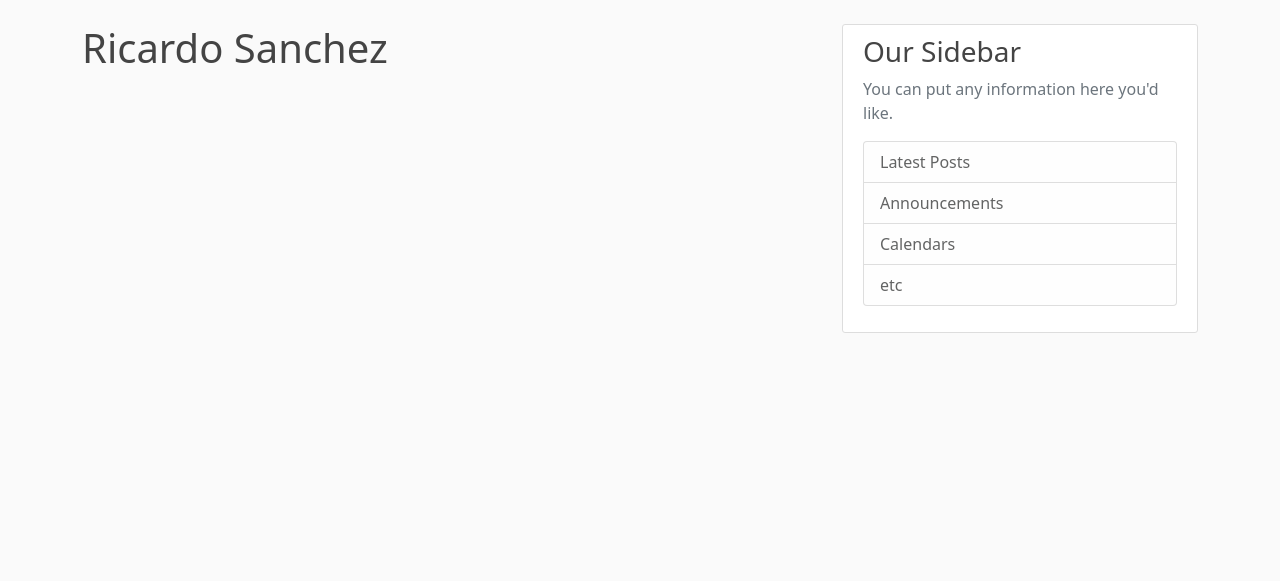
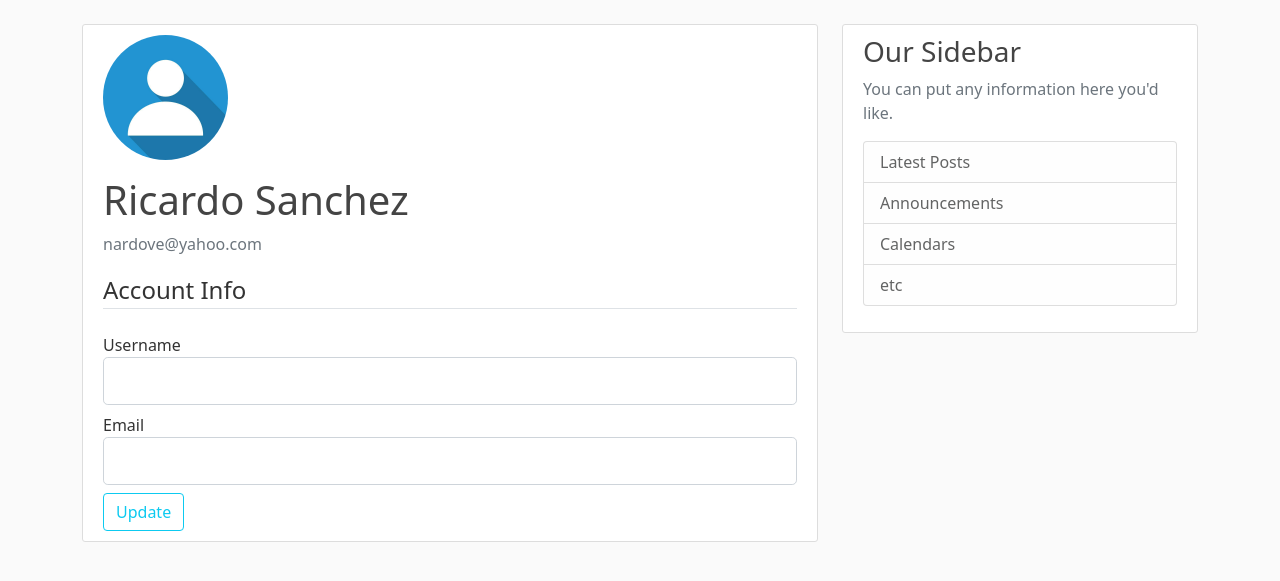
Before and after one commit to nardove/flask_101, a Flask app: page /account in a window 1280 px wide. Shown: the part 56-637 px from the top of the page. Run offline with Flask 2, Linux system fonts and the light colour scheme; a user stored in the database is signed in.

Commit message:
Part 7 wip

```diff
--- a/flaskblog/forms.py
+++ b/flaskblog/forms.py
@@ -1,4 +1,5 @@
 from flask_wtf import FlaskForm
+from flask_login import current_user
 from wtforms import StringField, PasswordField, SubmitField, BooleanField
 from wtforms.validators import DataRequired, Length, Email, EqualTo, ValidationError
 from flaskblog.models import User
@@ -29,3 +30,23 @@ class LoginForm(FlaskForm):
     password = PasswordField('Password', validators=[DataRequired()])
     remember = BooleanField('Remember Me')
     submit = SubmitField('Login')
+
+
+class UpdateAccountForm(FlaskForm):
+    username = StringField('Username', validators=[DataRequired(), Length(min=2, max=20)])
+    email = StringField('Email', validators=[DataRequired(), Email()])
+    submit = SubmitField('Update')
+
+    def validate_username(self, username):
+        if username.data != current_user.username:
+            # Check if user exists in DB
+            user = User.query.filter_by(username=username.data).first()
+            if user:
+                raise ValidationError('That user name is taken. Please choose a different one')
+
+    def validate_email(self, email):
+        if email.data != current_user.email:
+            # Check if user exists in DB
+            user = User.query.filter_by(email=email.data).first()
+            if user:
+                raise ValidationError('That email name is taken. Please choose a different one')
--- a/flaskblog/routes.py
+++ b/flaskblog/routes.py
@@ -1,6 +1,6 @@
 from flask import render_template, url_for, flash, redirect, request
 from flaskblog import app, db, bcrypt
-from flaskblog.forms import RegistrationForm, LoginForm
+from flaskblog.forms import RegistrationForm, LoginForm, UpdateAccountForm
 from flaskblog.models import User, Post
 from flask_login import login_user, current_user, logout_user, login_required
 
@@ -77,4 +77,6 @@ def logout():
 @app.route('/account')
 @login_required
 def account():
-    return render_template('account.html', title='Account')
+    form = UpdateAccountForm()
+    image_file = url_for('static', filename='profile_pics/' + current_user.image_file)
+    return render_template('account.html', title='Account', image_file=image_file, form=form)
--- a/flaskblog/templates/account.html
+++ b/flaskblog/templates/account.html
@@ -1,4 +1,51 @@
 {% extends 'layout.html' %}
 {% block content %}
-    <h1>{{ current_user.username }}</h1>
+    <div class="content-section">
+        <div class="media">
+            <img src="{{ image_file }}" alt="" class="rounded-circle account-img">
+            <div class="media-body">
+                <h2 class="account-heading">{{ current_user.username }}</h2>
+                <p class="text-secondary">{{ current_user.email }}</p>
+            </div>
+        </div>
+
+        <form action="" method="post">
+            {{ form.hidden_tag() }}
+            <fieldset class="form-group">
+                <legend class='border-bottom mb-4'>Account Info</legend>
+                <div class="form-group">
+                    {{ form.username.label(class='form-control-label') }}
+
+                    {% if form.username.errors %}
+                        {{ form.username(class='form-control from-control-lg is-invalid') }}
+                        <div class="invalid-feedback">
+                            {% for error in form.username.errors %}
+                                <span>{{ error }}</span>
+                            {% endfor %}
+                        </div>
+                    {% else %}
+                        {{ form.username(class='form-control form-control-lg mb-2') }}
+                    {% endif %}
+                </div>
+                <div class="form-group">
+                    {{ form.email.label(class='form-control-label') }}
+                    {% if form.email.errors %}
+                        {{ form.email(class='form-control from-control-lg is-invalid') }}
+                        <div class="invalid-feedback">
+                            {% for error in form.email.errors %}
+                                <span>{{ error }}</span>
+                            {% endfor %}
+                        </div>
+                    {% else %}
+                        {{ form.email(class='form-control form-control-lg mb-2') }}
+                    {% endif %}
+                </div>
+            </fieldset>
+            <div class="form-group">
+                {{ form.submit(class='btn btn-outline-info') }}
+            </div>
+        </form>
+
+
+    </div>
 {% endblock content %}
```
Also changed, not shown: flaskblog/static/profile_pics/default.jpg (added), 1 other file.
